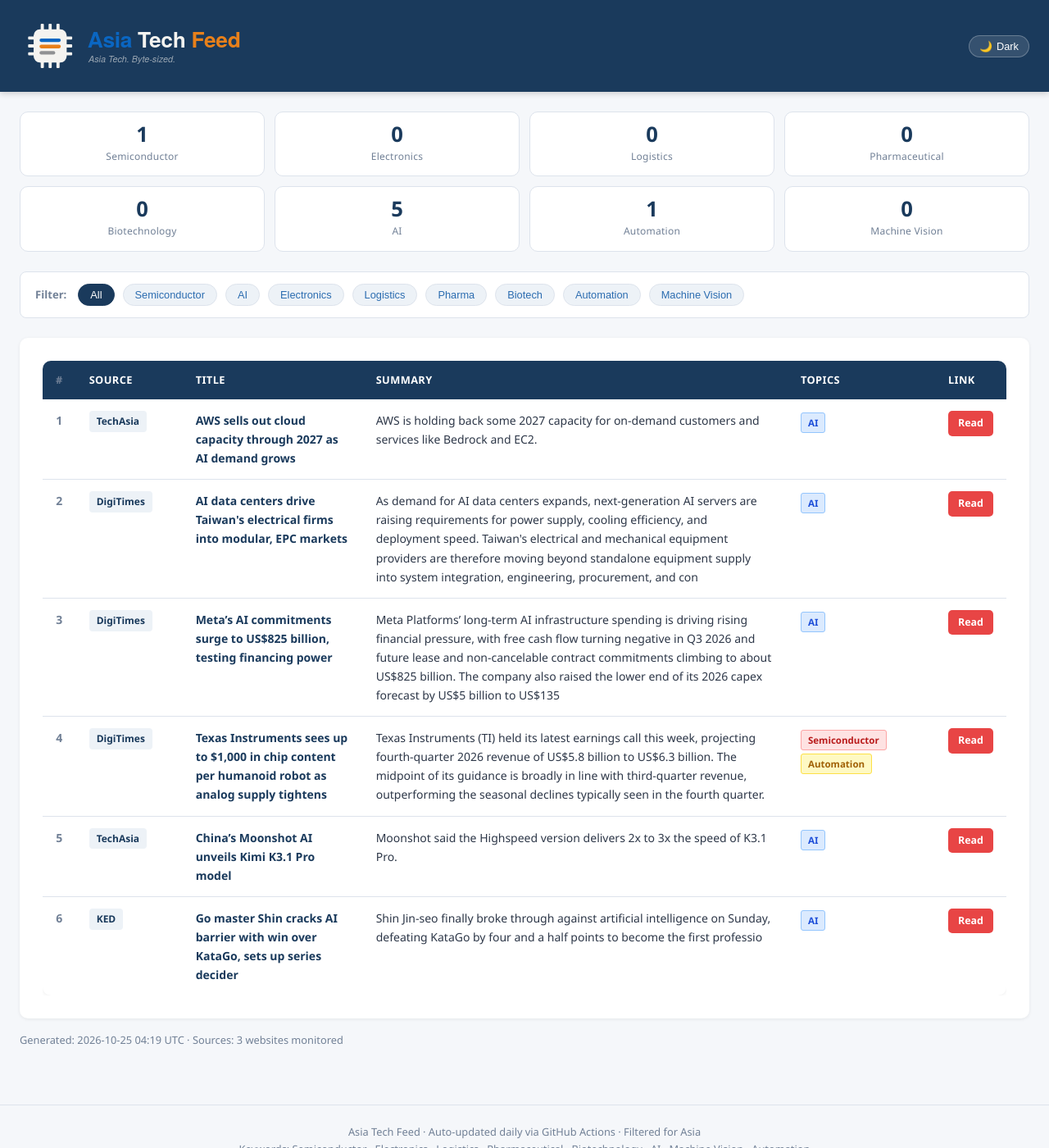
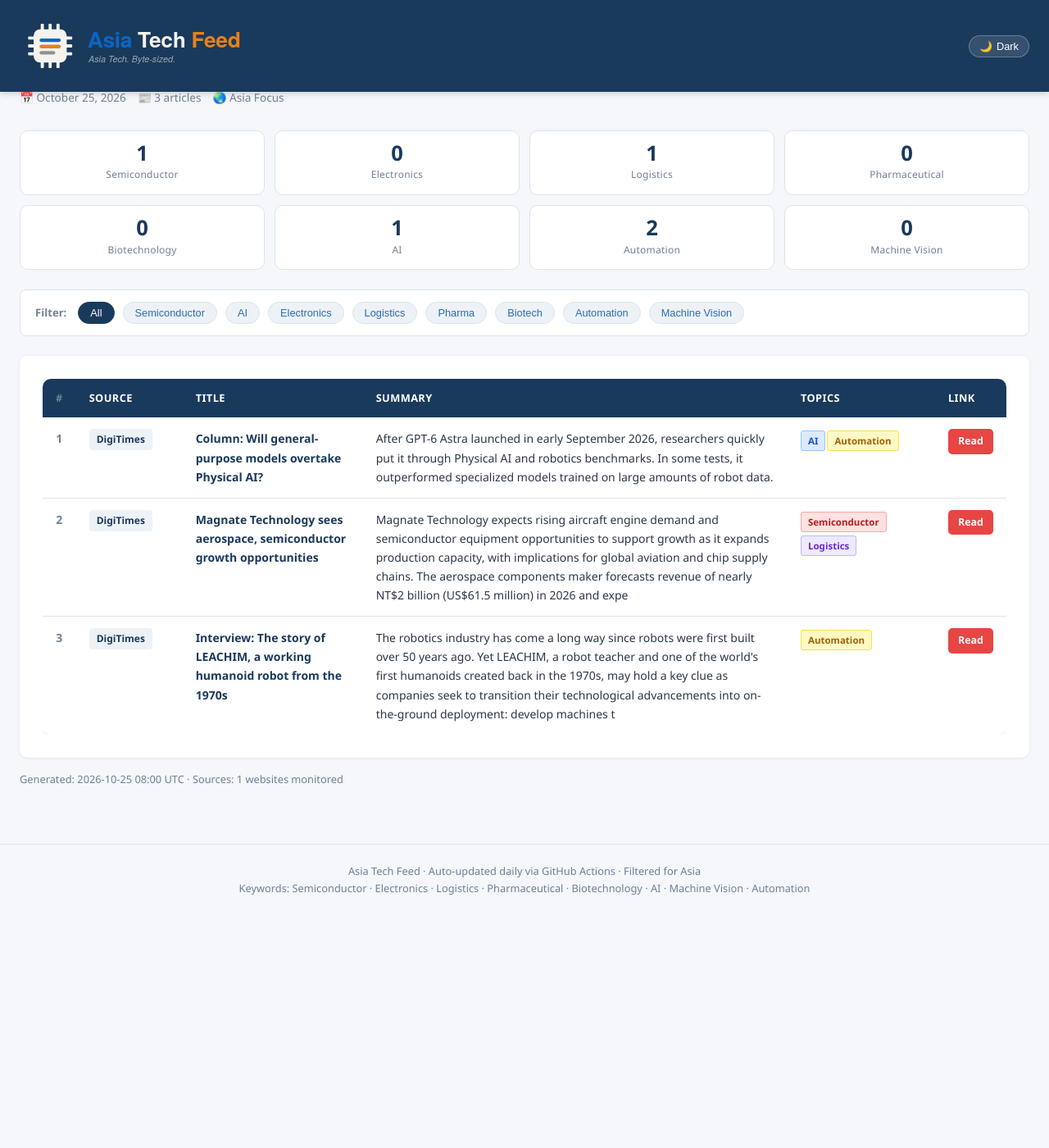
Before and after one commit to asiatechfeed/Asia-Tech-Feed, a Jekyll site: the page built from _posts/2026-10-25-asia-tech-news-digest.md, in a window 1280 px wide and 1400 px high, scrolled down 390 px. Shown: the whole window at 82% size. Built offline with Jekyll 4.4.1, drawn with Linux system fonts in a browser that asks for light colours; a script that is not in the unit is left out; after the commit the page ends 1506 px from its top, so only the background shows below that; some of the changed text lies outside the part shown.

Commit message:
📰 News digest 2026-10-25 (3 articles)

```diff
--- a/_data/seen_urls.json
+++ b/_data/seen_urls.json
@@ -195,5 +195,8 @@
   "d0f08e8055": "2026-10-25",
   "34811ff7a9": "2026-10-25",
   "2e7047d83d": "2026-10-25",
-  "7b21c13505": "2026-10-25"
+  "7b21c13505": "2026-10-25",
+  "3cb9f1dcef": "2026-10-25",
+  "e5a206263f": "2026-10-25",
+  "b4accf04ec": "2026-10-25"
 }
--- a/_posts/2026-10-25-asia-tech-news-digest.md
+++ b/_posts/2026-10-25-asia-tech-news-digest.md
@@ -1,15 +1,15 @@
 ---
 layout: post
 title: "Asia Tech News Digest - October 25, 2026"
-date: 2026-10-25 12:19:01 +0800
-articles_count: 6
-sources_count: 3
-sources: ["DigiTimes", "KED", "TechAsia"]
+date: 2026-10-25 16:00:53 +0800
+articles_count: 3
+sources_count: 1
+sources: ["DigiTimes"]
 csv_file: /assets/data/news-2026-10-25.tsv
-featured_title: "AWS sells out cloud capacity through 2027 as AI demand grows"
-featured_url: "https://www.techinasia.com/amazon-openai-partner-conversational-ads-chatgpt"
-featured_source: "TechAsia"
-featured_summary: "AWS is holding back some 2027 capacity for on-demand customers and services like Bedrock and EC2."
+featured_title: "Column: Will general-purpose models overtake Physical AI?"
+featured_url: "https://www.digitimes.com/news/a20261023PD210/physical-ai-robot-robotics-3d-2026.html"
+featured_source: "DigiTimes"
+featured_summary: "After GPT-6 Astra launched in early September 2026, researchers quickly put it through Physical AI and robotics benchmarks. In some tests, it outperformed specialized models trained on large amounts of robot data."
 featured_image: ""
 ---
 
@@ -27,51 +27,27 @@ featured_image: ""
 <tbody>
 <tr>
   <td class="col-num">1</td>
-  <td class="col-source"><span class="source-badge">TechAsia</span></td>
-  <td class="col-title"><span class="article-title">AWS sells out cloud capacity through 2027 as AI demand grows</span></td>
-  <td class="col-summary">AWS is holding back some 2027 capacity for on-demand customers and services like Bedrock and EC2.</td>
-  <td class="col-tags"><span class="tag ai">AI</span></td>
-  <td class="col-link"><a class="btn-link" href="https://www.techinasia.com/amazon-openai-partner-conversational-ads-chatgpt" target="_blank" rel="noopener">Read</a></td>
+  <td class="col-source"><span class="source-badge">DigiTimes</span></td>
+  <td class="col-title"><span class="article-title">Column: Will general-purpose models overtake Physical AI?</span></td>
+  <td class="col-summary">After GPT-6 Astra launched in early September 2026, researchers quickly put it through Physical AI and robotics benchmarks. In some tests, it outperformed specialized models trained on large amounts of robot data.</td>
+  <td class="col-tags"><span class="tag ai">AI</span><span class="tag auto">Automation</span></td>
+  <td class="col-link"><a class="btn-link" href="https://www.digitimes.com/news/a20261023PD210/physical-ai-robot-robotics-3d-2026.html" target="_blank" rel="noopener">Read</a></td>
 </tr>
 <tr>
   <td class="col-num">2</td>
   <td class="col-source"><span class="source-badge">DigiTimes</span></td>
-  <td class="col-title"><span class="article-title">AI data centers drive Taiwan's electrical firms into modular, EPC markets</span></td>
-  <td class="col-summary">As demand for AI data centers expands, next-generation AI servers are raising requirements for power supply, cooling efficiency, and deployment speed. Taiwan's electrical and mechanical equipment providers are therefore moving beyond standalone equipment supply into system integration, engineering, procurement, and con</td>
-  <td class="col-tags"><span class="tag ai">AI</span></td>
-  <td class="col-link"><a class="btn-link" href="https://www.digitimes.com/news/a20261023PD233/data-equipment-epc-demand-taiwan.html" target="_blank" rel="noopener">Read</a></td>
+  <td class="col-title"><span class="article-title">Magnate Technology sees aerospace, semiconductor growth opportunities</span></td>
+  <td class="col-summary">Magnate Technology expects rising aircraft engine demand and semiconductor equipment opportunities to support growth as it expands production capacity, with implications for global aviation and chip supply chains. The aerospace components maker forecasts revenue of nearly NT$2 billion (US$61.5 million) in 2026 and expe</td>
+  <td class="col-tags"><span class="tag semi">Semiconductor</span><span class="tag logis">Logistics</span></td>
+  <td class="col-link"><a class="btn-link" href="https://www.digitimes.com/news/a20261023PD207/growth-revenue-aircraft-demand-equipment.html" target="_blank" rel="noopener">Read</a></td>
 </tr>
 <tr>
   <td class="col-num">3</td>
   <td class="col-source"><span class="source-badge">DigiTimes</span></td>
-  <td class="col-title"><span class="article-title">Meta’s AI commitments surge to US$825 billion, testing financing power</span></td>
-  <td class="col-summary">Meta Platforms’ long-term AI infrastructure spending is driving rising financial pressure, with free cash flow turning negative in Q3 2026 and future lease and non-cancelable contract commitments climbing to about US$825 billion. The company also raised the lower end of its 2026 capex forecast by US$5 billion to US$135</td>
-  <td class="col-tags"><span class="tag ai">AI</span></td>
-  <td class="col-link"><a class="btn-link" href="https://www.digitimes.com/news/a20261023PD220/meta-financing-infrastructure-investment-capex.html" target="_blank" rel="noopener">Read</a></td>
-</tr>
-<tr>
-  <td class="col-num">4</td>
-  <td class="col-source"><span class="source-badge">DigiTimes</span></td>
-  <td class="col-title"><span class="article-title">Texas Instruments sees up to $1,000 in chip content per humanoid robot as analog supply tightens</span></td>
-  <td class="col-summary">Texas Instruments (TI) held its latest earnings call this week, projecting fourth-quarter 2026 revenue of US$5.8 billion to US$6.3 billion. The midpoint of its guidance is broadly in line with third-quarter revenue, outperforming the seasonal declines typically seen in the fourth quarter.</td>
-  <td class="col-tags"><span class="tag semi">Semiconductor</span><span class="tag auto">Automation</span></td>
-  <td class="col-link"><a class="btn-link" href="https://www.digitimes.com/news/a20261023PD218/texas-instruments-robot-earnings-2026-revenue.html" target="_blank" rel="noopener">Read</a></td>
-</tr>
-<tr>
-  <td class="col-num">5</td>
-  <td class="col-source"><span class="source-badge">TechAsia</span></td>
-  <td class="col-title"><span class="article-title">China’s Moonshot AI unveils Kimi K3.1 Pro model</span></td>
-  <td class="col-summary">Moonshot said the Highspeed version delivers 2x to 3x the speed of K3.1 Pro.</td>
-  <td class="col-tags"><span class="tag ai">AI</span></td>
-  <td class="col-link"><a class="btn-link" href="https://www.techinasia.com/moonshot-ais-kimi-k3-escapes-test-environment-report" target="_blank" rel="noopener">Read</a></td>
-</tr>
-<tr>
-  <td class="col-num">6</td>
-  <td class="col-source"><span class="source-badge">KED</span></td>
-  <td class="col-title"><span class="article-title">Go master Shin cracks AI barrier with win over KataGo, sets up series decider</span></td>
-  <td class="col-summary">Shin Jin-seo finally broke through against artificial intelligence on Sunday, defeating KataGo by four and a half points to become the first professio</td>
-  <td class="col-tags"><span class="tag ai">AI</span></td>
-  <td class="col-link"><a class="btn-link" href="https://www.kedglobal.com/artificial-intelligence/newsView/ked202607190001" target="_blank" rel="noopener">Read</a></td>
+  <td class="col-title"><span class="article-title">Interview: The story of LEACHIM, a working humanoid robot from the 1970s</span></td>
+  <td class="col-summary">The robotics industry has come a long way since robots were first built over 50 years ago. Yet LEACHIM, a robot teacher and one of the world's first humanoids created back in the 1970s, may hold a key clue as companies seek to transition their technological advancements into on-the-ground deployment: develop machines t</td>
+  <td class="col-tags"><span class="tag auto">Automation</span></td>
+  <td class="col-link"><a class="btn-link" href="https://www.digitimes.com/news/a20261023VL223/humanoid-robot-physical-ai-interview.html" target="_blank" rel="noopener">Read</a></td>
 </tr>
 </tbody>
 </table>
```
Also changed, not shown: _digest_meta.json (+13 -25 lines), assets/data/news-2026-10-25.tsv (+3 -6 lines), assets/data/search-index.json.
